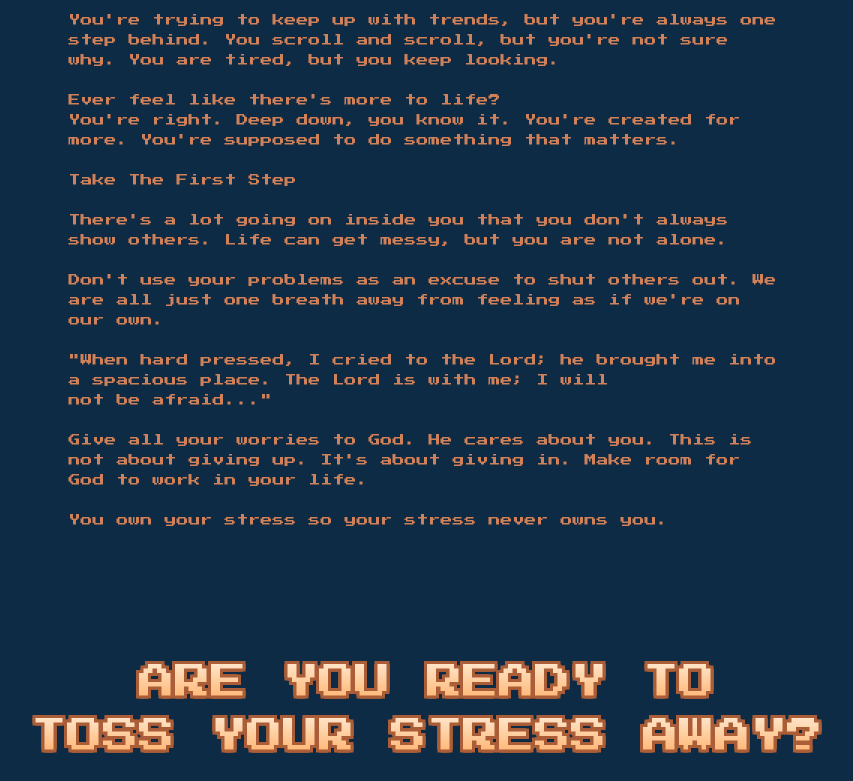
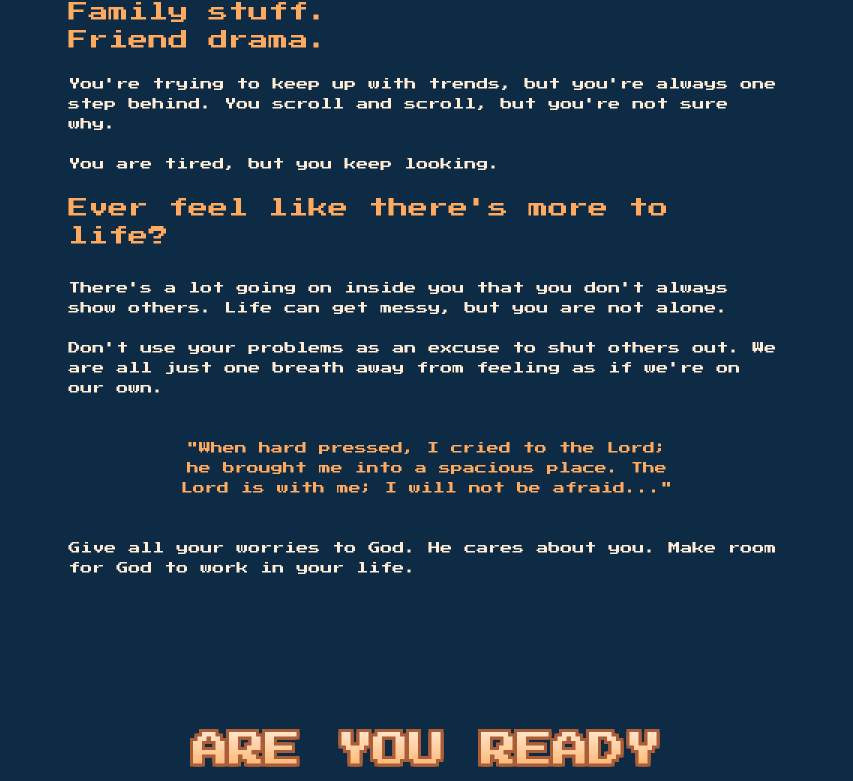
Before and after one commit to cusxio/Stress-is-Stressful, a Next.js app: page / in a window 1280 px wide. Shown: the part 958-1739 px from the top of the page, without its empty margins (213-1066 px from the left). Built offline with nearby package versions, Linux system fonts and the light colour scheme.

Commit message:
Front page design testing

```diff
--- a/package.json
+++ b/package.json
@@ -10,6 +10,7 @@
     "prepare": "husky"
   },
   "dependencies": {
+    "@radix-ui/react-form": "^0.1.0",
     "@radix-ui/react-label": "^2.1.0",
     "@radix-ui/react-switch": "^1.1.0",
     "@radix-ui/react-tooltip": "^1.1.2",
--- a/src/app/components/Trashcan.tsx
+++ b/src/app/components/Trashcan.tsx
@@ -35,17 +35,17 @@ const Trashcan: React.FC = () => {
   }
 
   return (
-    <div className="lg:items-top z-50 w-full pl-[10%] pr-[10%] align-middle">
+    <div className="lg:items-top z-50 w-full overflow-hidden pl-[10%] pr-[10%] align-middle">
       <div className="z-0 m-auto text-center lg:text-center">
-        <h1 className="font-pressstart2p decoration-20 text-stroke z-10 block bg-gradient-to-b from-oren-1 to-oren-3 bg-clip-text text-lg text-transparent decoration-solid drop-shadow-3xlo md:text-2xl xl:text-4xl xl:leading-snug">
-          ARE YOU READY TO
+        <h1 className="font-pressstart2p decoration-20 text-stroke z-10 block bg-gradient-to-b from-oren-1 to-oren-3 bg-clip-text text-2xl text-transparent decoration-solid drop-shadow-3xlo md:text-2xl xl:text-4xl xl:leading-snug">
+          ARE YOU READY
         </h1>
-        <h1 className="font-pressstart2p decoration-20 text-stroke z-10 mt-1 block bg-gradient-to-b from-oren-1 to-oren-3 bg-clip-text text-lg leading-8 text-transparent decoration-solid drop-shadow-3xlo md:text-2xl xl:text-4xl xl:leading-snug">
-          TOSS YOUR STRESS AWAY?
+        <h1 className="font-pressstart2p decoration-20 text-stroke z-10 mt-1 block bg-gradient-to-b from-oren-1 to-oren-3 bg-clip-text text-2xl leading-8 text-transparent decoration-solid drop-shadow-3xlo md:text-2xl xl:text-4xl xl:leading-snug">
+          TO TOSS YOUR STRESS AWAY?
         </h1>
       </div>
 
-      <div className="relative m-auto mt-10 h-[50vh] sm:mt-20 lg:w-1/2">
+      <div className="relative m-auto mt-[60px] h-[50vh] sm:mt-20 lg:w-1/2">
         <div className="flex align-top">
           <h1 className="inline-block text-[8px] text-white">Drag the paper</h1>
           <Image
@@ -54,7 +54,7 @@ const Trashcan: React.FC = () => {
             alt="arrow"
           />
         </div>
-        <div>
+
         <Draggable
           axis="both"
           handle=".handle"
@@ -71,7 +71,6 @@ const Trashcan: React.FC = () => {
             />
           </div>
         </Draggable>
-        </div>
 
         {/* Bin image */}
         <div
--- a/src/app/content/ClientSideContent.tsx
+++ b/src/app/content/ClientSideContent.tsx
@@ -46,24 +46,42 @@ export default function ClientSideContent({
 
   return (
     <main className="flex min-h-screen flex-col items-center justify-center bg-gradient-to-br from-dark-blue to-light-blue p-8">
-      <div className="w-full max-w-2xl rounded-lg bg-white p-6 text-black shadow-lg">
+      <div className="md:flex md:rounded-3xl md:bg-oren-1">
+        <div className="self-center rounded-3xl bg-oren-1 p-6 md:w-[50%]">
+          <h1 className="mb-4 text-[30px] font-bold text-dark-blue">
+            You Are Not Alone
+          </h1>
+          <p className="m-auto text-xs leading-5 text-dark-blue">
+            When you step out, you&apos;ll realise you&apos;re not the only one
+            struggling. We&apos;re meant to walk with each other in this life.
+          </p>
+          <div className="flex justify-center md:justify-start">
+            <button className="mt-4 rounded-xl border-2 border-solid border-dark-blue bg-oren-3 p-2 text-center">
+              Talk to Someone
+            </button>
+          </div>
+        </div>
+        <div className="mt-10 max-w-2xl rounded-lg text-oren-1 shadow-lg md:m-2 md:h-[90vh] md:w-[50%] md:overflow-y-auto md:rounded-3xl md:bg-white md:p-5 md:text-dark-blue">
           {submissions.length === 0 ? (
             <p>No submissions yet.</p>
           ) : (
             <div className="space-y-4">
-            <h1 className="mb-4 text-2xl font-bold">Stress Submissions</h1>
+              {/* <h1>What's Stressing Others Out?</h1> */}
               {submissions.map((submission) => (
                 <div
                   key={submission.id}
                   className="border-b border-gray-200 pb-2"
                 >
                   <p className="text-sm font-medium">{submission.stress}</p>
-                <p className="mt-1 text-xs text-gray-500">{submission.name}</p>
+                  <p className="mt-1 text-[12px] text-gray-500">
+                    {submission.name}
+                  </p>
                 </div>
               ))}
             </div>
           )}
         </div>
+      </div>
     </main>
   )
 }
--- a/src/app/page.tsx
+++ b/src/app/page.tsx
@@ -6,24 +6,30 @@ export default function Home() {
     <main className="bg-dark-blue">
       <Parallax />
 
-      <div className="p-[10%]">
-        <p className="m-auto text-xs leading-5 text-oren-4 lg:w-[70%]">
-          School work. Family stuff. Friend drama.
+      <div className="p-[10%] text-left">
+        <h1 className="m-auto text-xl leading-7 text-oren-3 lg:w-[70%]">
+          School work.
+          <br /> Family stuff.
+          <br /> Friend drama.
+        </h1>
+        <p className="m-auto text-xs leading-5 text-oren-1 lg:w-[70%]">
+          <br />
+          You&apos;re trying to keep up with trends, but you&apos;re always one
+          step behind. You scroll and scroll, but you&apos;re not sure why.
+          <br />
+        </p>
+        <p className="m-auto text-xs leading-5 text-oren-1 lg:w-[70%]">
+          <br />
+          You are tired, but you keep looking.
           <br />
           <br />
-          You&apos;re trying to keep up with trends, but you&apos;re always one
-          step behind. You scroll and scroll, but you&apos;re not sure why. You
-          are tired, but you keep looking.
+        </p>
+        <h1 className="m-auto text-xl leading-7 text-oren-3 lg:w-[70%]">
+          Ever feel like there&apos;s more to life?
           <br />
           <br />
-          Ever feel like there&apos;s more to life? <br />
-          You&apos;re right. Deep down, you know it. You&apos;re created for
-          more. You&apos;re supposed to do something that matters.
-          <br />
-          <br />
-          Take The First Step
-          <br />
-          <br />
+        </h1>
+        <p className="m-auto text-xs leading-5 text-oren-1 lg:w-[70%]">
           There&apos;s a lot going on inside you that you don&apos;t always show
           others. Life can get messy, but you are not alone.
           <br />
@@ -32,16 +38,21 @@ export default function Home() {
           all just one breath away from feeling as if we&apos;re on our own.
           <br />
           <br />
+        </p>
+        <p className="m-auto w-[80%] text-center text-xs leading-5 text-oren-3 lg:w-[50%]">
+          <br />
           &quot;When hard pressed, I cried to the Lord; he brought me into a
           spacious place. The Lord is with me; I will not be afraid...&quot;
           <br />
           <br />
-          Give all your worries to God. He cares about you. This is not about
-          giving up. It&apos;s about giving in. Make room for God to work in
-          your life.
+          <br />
+        </p>
+        <p className="m-auto text-left text-xs leading-5 text-oren-1 lg:w-[70%]">
+          Give all your worries to God. He cares about you. Make room for God to
+          work in your life.
           <br />
           <br />
-          You own your stress so your stress never owns you.
+          {/* You own your stress so your stress never owns you. */}
         </p>
       </div>
 
--- a/src/app/submit/page.tsx
+++ b/src/app/submit/page.tsx
@@ -1,6 +1,5 @@
 'use client'
 
-import { Label } from '@/components/ui/label'
 import { Switch } from '@/components/ui/switch'
 import {
   Tooltip,
@@ -11,15 +10,10 @@ import {
 import room from '@/images/room.gif'
 import truck from '@/images/truck.gif'
 import { cn } from '@/lib/utils'
+import * as Form from '@radix-ui/react-form'
 import { HelpCircle } from 'lucide-react'
 import Image from 'next/image'
-import {
-  FormEventHandler,
-  useCallback,
-  useEffect,
-  useRef,
-  useState,
-} from 'react'
+import { useCallback, useEffect, useRef, useState } from 'react'
 import { submitStress } from './actions'
 
 export default function SubmitYourStress() {
@@ -31,7 +25,6 @@ export default function SubmitYourStress() {
   const [isLoading, setIsLoading] = useState(false)
   const [isSubmitted, setIsSubmitted] = useState(false)
   const textareaRef = useRef<HTMLTextAreaElement>(null)
-  const formRef = useRef<HTMLFormElement>(null)
 
   const handleChange = useCallback(
     (e: React.ChangeEvent<HTMLInputElement | HTMLTextAreaElement>) => {
@@ -59,24 +52,27 @@ export default function SubmitYourStress() {
     }
   }, [formData.stressInput])
 
-  const handleSubmit: FormEventHandler<HTMLFormElement> = (event) => {
+  const handleSubmit = (event: React.FormEvent<HTMLFormElement>) => {
     event.preventDefault()
     setIsSubmitted(true)
 
-    if (formRef.current?.checkValidity()) {
+    if ((event.target as HTMLFormElement).checkValidity()) {
       setIsLoading(true)
+      Promise.all([
         submitStress(
           formData.stressInput,
           formData.isAnonymous ? 'Anonymous' : formData.nameInput,
-      )
+        ),
+        new Promise((resolve) => setTimeout(resolve, 3000)),
+      ])
         .then(() => {
-          setTimeout(() => {
           setIsLoading(false)
-          }, 3000)
+          setIsSubmitted(false)
         })
         .catch((error: unknown) => {
           console.error('Error submitting stress:', error)
           setIsLoading(false)
+          setIsSubmitted(false)
         })
     }
   }
@@ -114,14 +110,14 @@ export default function SubmitYourStress() {
       </div>
 
       <div className="flex w-full flex-col items-center justify-center pb-10 pl-6 pr-6 md:w-1/2 lg:p-[5%]">
-        <form
-          ref={formRef}
+        <Form.Root
           onSubmit={handleSubmit}
           className="flex w-full flex-col"
           noValidate
         >
+          <Form.Field name="stressInput">
+            <Form.Control asChild>
               <textarea
-            required
                 ref={textareaRef}
                 name="stressInput"
                 className={cn(
@@ -133,11 +129,15 @@ export default function SubmitYourStress() {
                 placeholder="Things that's stressing me out..."
                 value={formData.stressInput}
                 onChange={handleChange}
+                required
               />
+            </Form.Control>
+          </Form.Field>
+
           {!formData.isAnonymous && (
+            <Form.Field name="nameInput">
+              <Form.Control asChild>
                 <input
-              required
-              name="nameInput"
                   className={cn(
                     `mt-2 h-5 w-full rounded-2xl bg-light-blue p-5 font-mono text-xs`,
                     isSubmitted &&
@@ -148,8 +148,13 @@ export default function SubmitYourStress() {
                   value={formData.nameInput}
                   onChange={handleChange}
                   disabled={formData.isAnonymous}
+                  required
                 />
+              </Form.Control>
+            </Form.Field>
           )}
+
+          <Form.Field name="AnnonymousSwitch">
             <div className="mt-5 flex items-center">
               <TooltipProvider>
                 <Tooltip>
@@ -164,22 +169,29 @@ export default function SubmitYourStress() {
                 </Tooltip>
               </TooltipProvider>
 
-            <Label htmlFor="Anonymous" className="ml-2 text-xs text-oren-1">
+              <Form.Label
+                htmlFor="Anonymous"
+                className="ml-2 text-xs text-oren-1"
+              >
                 Anonymous
-            </Label>
+              </Form.Label>
               <Switch
                 checked={formData.isAnonymous}
                 onCheckedChange={handleSwitchChange}
                 className="ml-2"
               />
             </div>
+          </Form.Field>
+
+          <Form.Submit asChild>
             <button
               type="submit"
               className="mt-5 w-full content-center justify-center rounded-2xl bg-light-blue p-4 text-xs text-oren-1 hover:bg-dark-blue"
             >
               TOSS IT IN THE TRASH
             </button>
-        </form>
+          </Form.Submit>
+        </Form.Root>
       </div>
     </main>
   )
```
Also changed, not shown: 1 other file (tests, documents, lock files or other folders). Lines whose indentation alone changed are shown as unchanged.
